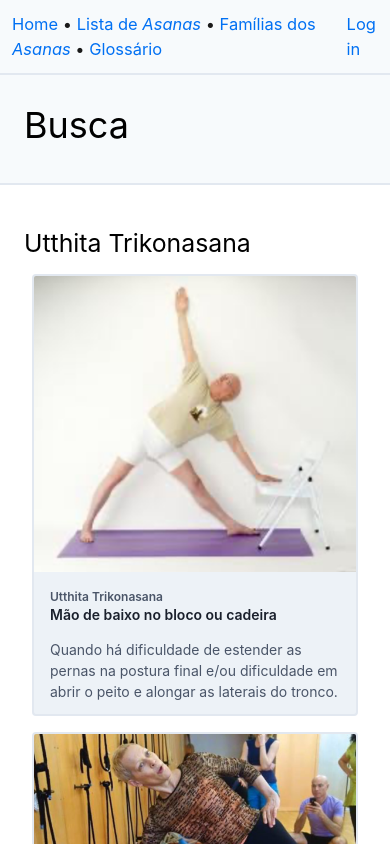
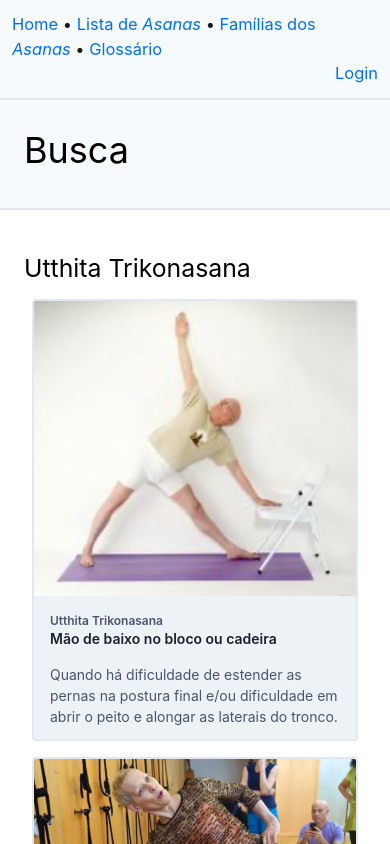
Before and after one commit to gustavoguichard/lightonyoga, a Next.js app: page /search in a window 390 px wide. Shown: the top 844 px of the page. Built offline with nearby package versions, Linux system fonts and the light colour scheme; a web font is replaced by a local one; what tailwindcss-aspect-ratio, tailwindcss-responsive-embed would draw is missing.

Commit message:
Fix mobile header

```diff
--- a/components/layout.js
+++ b/components/layout.js
@@ -9,7 +9,7 @@ export default function Layout({ title, subtitle, children }) {
   const isLogged = useLogged()
   return (
     <>
-      <div className="flex justify-between p-3 bg-gray-100 border-b-2 border-gray-300">
+      <div className="flex flex-col md:flex-row justify-between p-3 bg-gray-100 border-b-2 border-gray-300">
         <p className="mb-0">
           <Link href="/">
             <a>Home</a>
```
